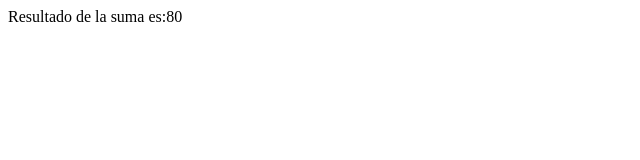
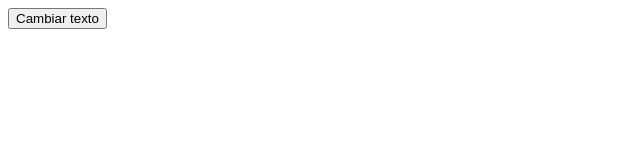
Before and after one commit to Dietmar1316/java23.04, a plain HTML site: page index.html in a window 1280 px wide. Shown: the whole page, without its empty margins (0-640 px from the left). Drawn offline with Linux system fonts and the light colour scheme.

Commit message:
Update index.html

```diff
--- a/index.html
+++ b/index.html
@@ -7,14 +7,14 @@
 </head>
 <body>
 
-    <div id="resultado"></div>
+    <div id="resultado" style="color: turquoise;"></div>
+
+    <button onclick="javascript: cambiar();">Cambiar texto</button>
     <script>
-        function sumar(valor1,valor2)
-        {
-            var resultado=valor1+valor2;
-            return resultado;
-        }
-        document.getElementById("resultado").innerHTML="Resultado de la suma es:"+sumar(30,50);
+       function cambiar()
+       {
+        document.getElementById("resultado").innerHTML="El texto cambio por seleccionar el botón"
+       }
     </script>
 </body>
 </html>
```
